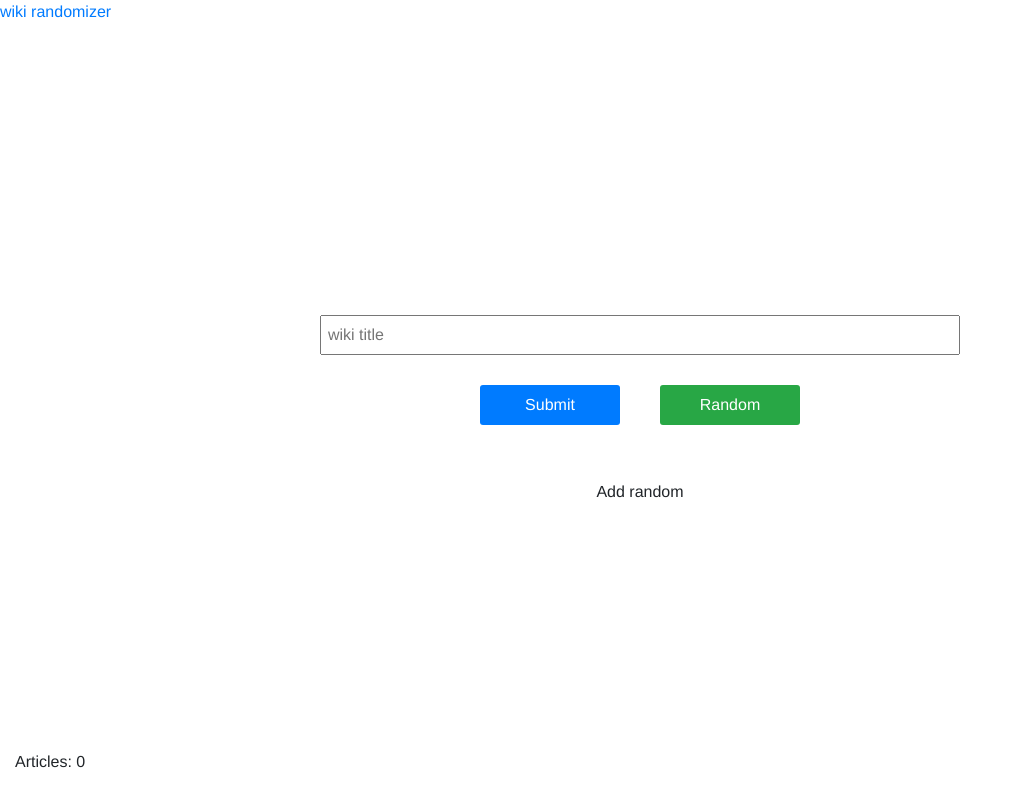
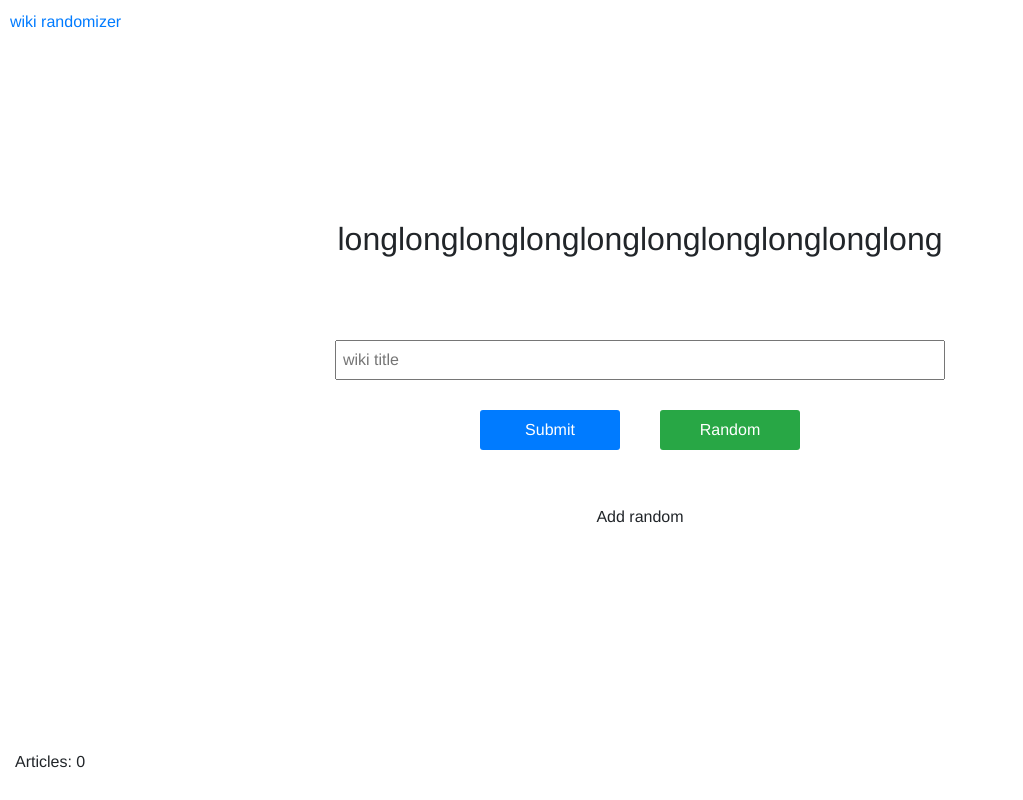
Before and after one commit to Mats01/reversedCitationsNeeded, a plain HTML site: page index.html in a window 1280 px wide. Shown: the whole page, without its empty margins (0-1023 px from the left). Drawn offline with nearby package versions, Linux system fonts and the light colour scheme.

Commit message:
text styling

```diff
--- a/index.html
+++ b/index.html
@@ -103,7 +103,7 @@
 <body>
     <a href="wikirandomizer.html">wiki randomizer</a>
     <div class="section">
-        <h1 id="article"></h1>
+        <h1 id="article">longlonglonglonglonglonglonglonglonglong</h1>
         <form id="form">
             <input id="wiki_title" type="text" placeholder="wiki title">
         </form>
--- a/style.css
+++ b/style.css
@@ -1,17 +1,21 @@
 body {
     font-family: Helvetica, sans-serif;
+    box-sizing: border-box;
+    padding: 10px;
 }
 .section {
     height: auto;
     box-sizing: border-box;
-    min-width: 100%;
+    padding: 20px;
+    width: 100%;
+    max-width: 100%;
     display: flex;
     align-content: center;
     align-items: center;
     text-align: center;
     flex-direction: column;
     justify-content: center;
-    height: 90vh;
+    min-height: 90vh;
 
 
 }
@@ -62,6 +66,12 @@ p {
 h1 {
     height: 40px;
     margin: -80px 0 40px 0;
+    font-size: 2em;
+    word-wrap: break-word;
+    overflow-wrap: break-word;
+    width: 90%;
+    padding-bottom: 70px;
+
 
 }
 a{
@@ -73,3 +83,8 @@ a{
     margin: 10px;
 
 }
+
+.article_container{
+    white-space: pre-line;
+    text-align: justify;
+}
```
Also changed, not shown: wikirandomizer.html (+1 -1 lines).
